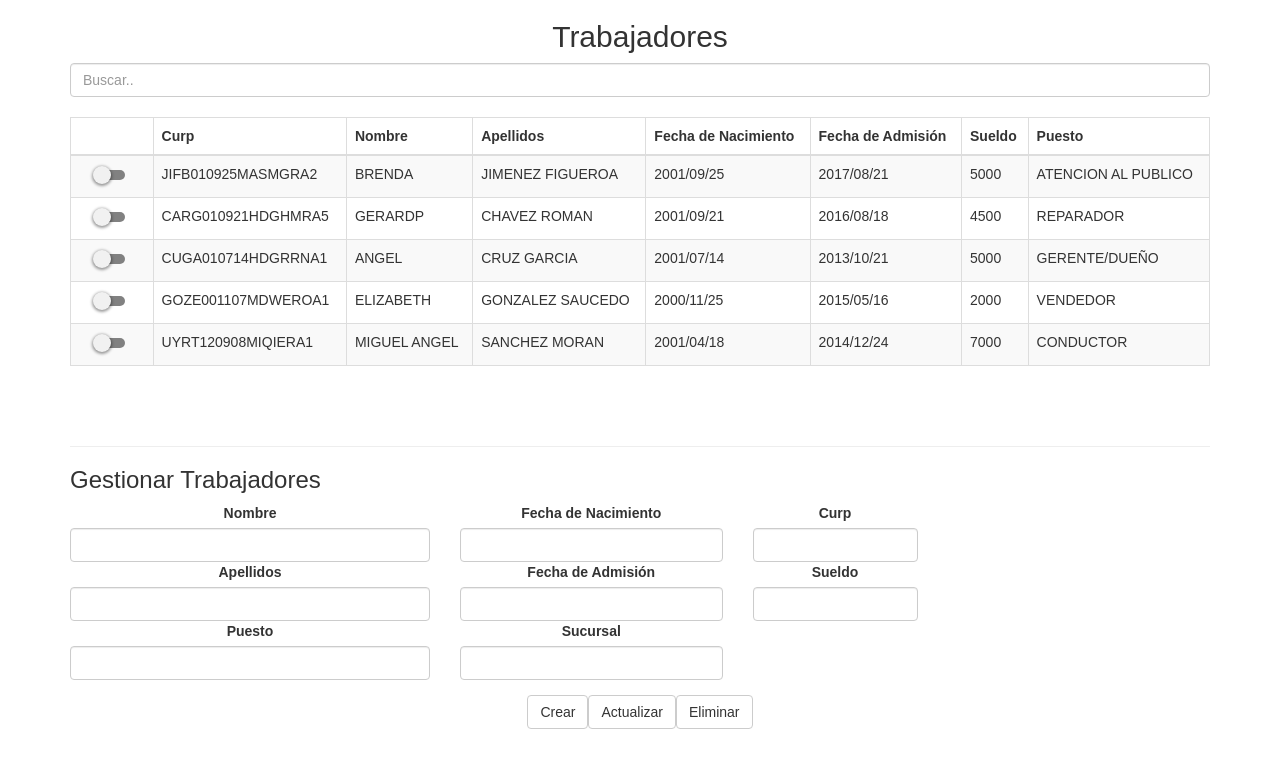
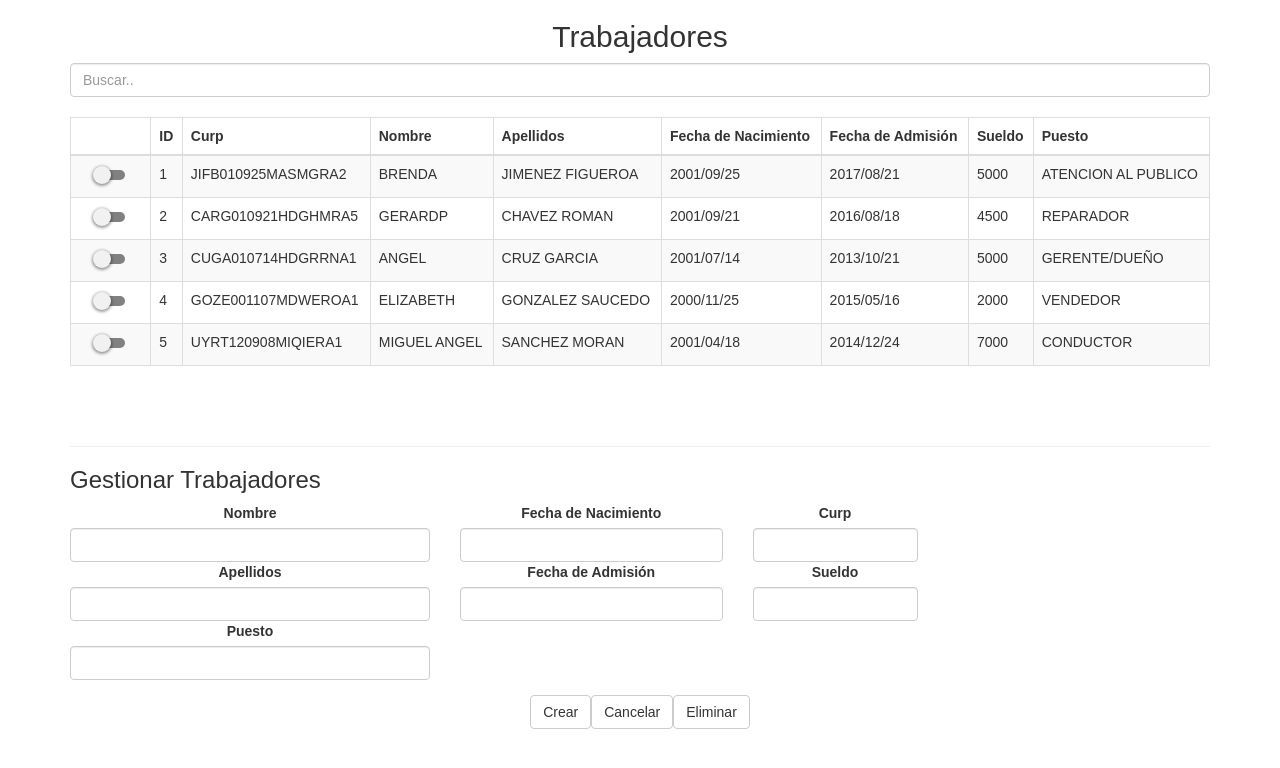
Before and after one commit to Eric-Andrade/Celulares-jpg, a React (Create React App) app: page / in a window 1280 px wide. Shown: the top 768 px of the page. Built offline with nearby package versions, Linux system fonts and the light colour scheme.

Commit message:
checkbox actualizados, state, operador ternario, crear, reutilizacion form

```diff
--- a/src/components/trabajadores.js
+++ b/src/components/trabajadores.js
@@ -59,41 +59,156 @@ var Tinicial=
 ]
     class trabajadores extends Component {
         state = {
-            T: Tinicial
-
-
+            T: Tinicial,
+            row: {
+                    ID: 0,
+                    Curp: "",
+                    Nombre: "",
+                    Apellidos: "",
+                    FechaNacimiento: "",
+                    FechaAdmision: "",
+                    Sueldo: "",
+                    Puesto: ""
+                },
+            toogleform : true,
+            id: 5,
+            id2: null,
+            mandar: null
          }
 
-
-
+         refresh =()=>{
+            this.setState({
+                T:Tinicial
+            })
+         }
+         change =(event)=>{
+            var row = this.state.row;
+            row[event.target.name] = event.target.value.toUpperCase();
+            this.setState({
+                row,
+            })
+         }
 
          check=(idcheck)=> {
 
             var T=this.state.T;
             var ext= T.length;
-            // var mandar=idcheck-1;
-            console.log(idcheck)
+            var mandar=idcheck-1;
+            // console.log(idcheck)
 
             if (ext!=idcheck){
-                for(var x=1;x=idcheck;x++){
+                for(var x=1;x!=idcheck;x++){
                 document.getElementById('checkbox'+x).checked = false;
-                console.log("Desactivado= ",x)
+                // console.log("Desactivado= ",x)
                 }
             }
             if(ext===idcheck){
             var exte = ext-1;
             for(exte; exte!=0;exte--){
                 document.getElementById('checkbox'+exte).checked = false;
-                console.log("Desactivado= ",exte)
+                // console.log("Desactivado= ",exte)
+
+            }
             }
             for(ext; ext!=idcheck; ext--){
                 document.getElementById('checkbox'+ext).checked = false;
-                console.log("Desactivado= ",ext)
+                // console.log("Desactivado= ",ext)
+
             }
+            if(document.getElementById('checkbox'+idcheck).checked){
+                this.Traer(mandar);
+
             }
 
          }
 
+        //  PARA CREAR
+        crear= ()=>{
+            var ids=this.state.id+1;
+            this.setState({
+                id2: ids
+            })
+            let row = {
+                ID: ids,
+                Curp: this.state.row.Curp,
+                Nombre: this.state.row.Nombre,
+                Apellidos: this.state.row.Apellidos,
+                FechaNacimiento: this.state.row.FechaNacimiento,
+                FechaAdmision: this.state.row.FechaAdmision,
+                Sueldo: this.state.row.Sueldo,
+                Puesto: this.state.row.Puesto
+            }
+                var equis=this.state.T.concat([row])
+                Tinicial=equis
+                this.refresh()
+                    this.setState({
+                        cambiaragg:1,id:ids
+                    })
+                    this.restaurarForm()
+        }
+        //  RESTAURAR FORMULARIO
+        restaurarForm = () =>{
+            let rowvar = {
+                ID: null,
+                Curp: "",
+                Nombre: "",
+                Apellidos: "",
+                FechaNacimiento: "",
+                FechaAdmision: "",
+                Sueldo: "",
+                Puesto: ""
+            }
+            this.setState({
+               row: rowvar, toogleform: true
+            })
+        }
+
+        // PARA TRAER
+        Traer =(mandar)=>{
+            var T=this.state.T;
+            var convertir=JSON.stringify(T);
+            var obj=JSON.parse(convertir);
+            var idacttra=obj[mandar].ID
+            var Curpacttra=obj[mandar].Curp
+            var Nombreacttra=obj[mandar].Nombre
+            var Apellidosacttra=obj[mandar].Apellidos
+            var FechaNacimientoacttra=obj[mandar].FechaNacimiento
+            var FechaAdmisionacttra=obj[mandar].FechaAdmision
+            var Sueldoacttra=obj[mandar].Sueldo
+            var Puestoacttra=obj[mandar].Puesto
+
+            let row = {
+                ID: idacttra,
+                Curp: Curpacttra,
+                Nombre: Nombreacttra,
+                Apellidos: Apellidosacttra,
+                FechaNacimiento: FechaNacimientoacttra,
+                FechaAdmision: FechaAdmisionacttra,
+                Sueldo: Sueldoacttra,
+                Puesto: Puestoacttra
+            }
+            this.setState({
+                row
+            })
+        }
+        // ACTUALIZAR
+
+        actualizar=()=>{
+            console.log("cambio")
+            var mandar= this.state.mandar
+            let row = {
+                ID: this.state.row.ID ,
+                Curp: this.state.row.Curp,
+                Nombre: this.state.row.Nombre,
+                Apellidos: this.state.row.Apellidos,
+                FechaNacimiento: this.state.row.FechaNacimiento,
+                FechaAdmision: this.state.row.FechaAdmision,
+                Sueldo: this.state.row.Sueldo,
+                Puesto: this.state.row.Puesto
+            }
+            this.state.T[mandar]=row
+            console.log(this.state.T)
+        }
 
         render() {
             return (
@@ -109,6 +224,7 @@ var Tinicial=
                             <thead>
                                 <tr>
                                 <th></th>
+                                <th>ID</th>
                                 <th>Curp</th>
                                 <th>Nombre</th>
                                 <th>Apellidos</th>
@@ -129,6 +245,7 @@ var Tinicial=
                                     <input type="checkbox" className="custom-control-input desc" id={'checkbox'+iE} onClick={()=>this.check(iE)}/>
                                     <span className="custom-control-indicator" id={'checkbox'+iE} onClick={()=>this.check(iE)}></span>
                                 </label></td>
+                                <td>{t.ID}</td>
                                 <td>{t.Curp}</td>
                                 <td>{t.Nombre}</td>
                                 <td>{t.Apellidos}</td>
@@ -155,40 +272,41 @@ var Tinicial=
 
 
                             <div className="col-xs-4">
-                                <label for="ex1">Nombre</label>
-                                <input className="form-control" id="ex1" type="text"/>
-                                <label for="ex1">Apellidos</label>
-                                <input className="form-control" id="ex1" type="text"/>
-                                <label for="ex1">Puesto</label>
-                                <input className="form-control" id="ex1" type="text"/>
+                                <label htmlFor="ex1">Nombre</label>
+                                <input className="form-control" value={this.state.row.Nombre} name="Nombre" id="Nombre" onChange={this.change} type="text"/>
+                                <label htmlFor="ex1">Apellidos</label>
+                                <input className="form-control" value={this.state.row.Apellidos} name="Apellidos" id="Apellidos" onChange={this.change} type="text"/>
+                                <label htmlFor="ex1">Puesto</label>
+                                <input className="form-control" value={this.state.row.Puesto} name="Puesto" id="Puesto" onChange={this.change} type="text"/>
                             </div>
                             <div className="col-xs-3">
-                                <label for="ex2">Fecha de Nacimiento</label>
-                                <input className="form-control" id="ex2" type="text"/>
+                                <label htmlFor="ex2">Fecha de Nacimiento</label>
+                                <input className="form-control" value={this.state.row.FechaNacimiento} name="FechaNacimiento" id="FechaNacimiento" onChange={this.change} type="text"/>
 
-                                <label for="ex2">Fecha de Admisión</label>
-                                <input className="form-control" id="ex2" type="text"/>
+                                <label htmlFor="ex2">Fecha de Admisión</label>
+                                <input className="form-control" value={this.state.row.FechaAdmision} name="FechaAdmision" id="FechaAdmision" onChange={this.change} type="text"/>
 
-                                <label for="ex2">Sucursal</label>
-                                <input className="form-control" id="ex2" type="text"/>
                             </div>
                             <div className="col-xs-2">
-                                <label for="ex3">Curp</label>
-                                <input className="form-control" id="ex3" type="text"/>
-                                <label for="ex3">Sueldo</label>
-                                <input className="form-control" id="ex3" type="text"/>
-
+                                <label htmlFor="ex3">Curp</label>
+                                <input className="form-control" value={this.state.row.Curp} name="Curp" id="Curp" onChange={this.change} type="text"/>
+                                <label htmlFor="ex3">Sueldo</label>
+                                <input className="form-control" value={this.state.row.Sueldo} name="Sueldo" id="Sueldo" onChange={this.change} type="text"/>
+                                <input className="form-control" value={this.state.row.ID} name="ID" id="ID" onChange={this.change} type="hidden"/>
                             </div>
                     </div>
                     <div className='conteiner-fluid'>
 
 
-                                <a href="#" className="btn btn-default" role="button">Crear</a>
-                                <a href="#" className="btn btn-default" role="button">Actualizar</a>
+                                {/* <a href="#" className="btn btn-default" role="button">Crear</a> */}
+                                {/* <a href="#" className="btn btn-default" role="button">Actualizar</a> */}
+                                <button type="button"  className="btn btn-default" onClick={this.crear.bind()}>{this.state.toogleform ? 'Crear' : 'Actualizar'}</button>
+                                <button type="button"  className="btn btn-default" onClick={this.actualizar.bind()}>Cancelar</button>
                                 <a href="#" className="btn btn-default" role="button" >Eliminar</a>
 
                    </div>
                                 </center>
+
 
                           </div>
                        </div>
```
Also changed, not shown: src/components/trabajadores.css (indentation only).
